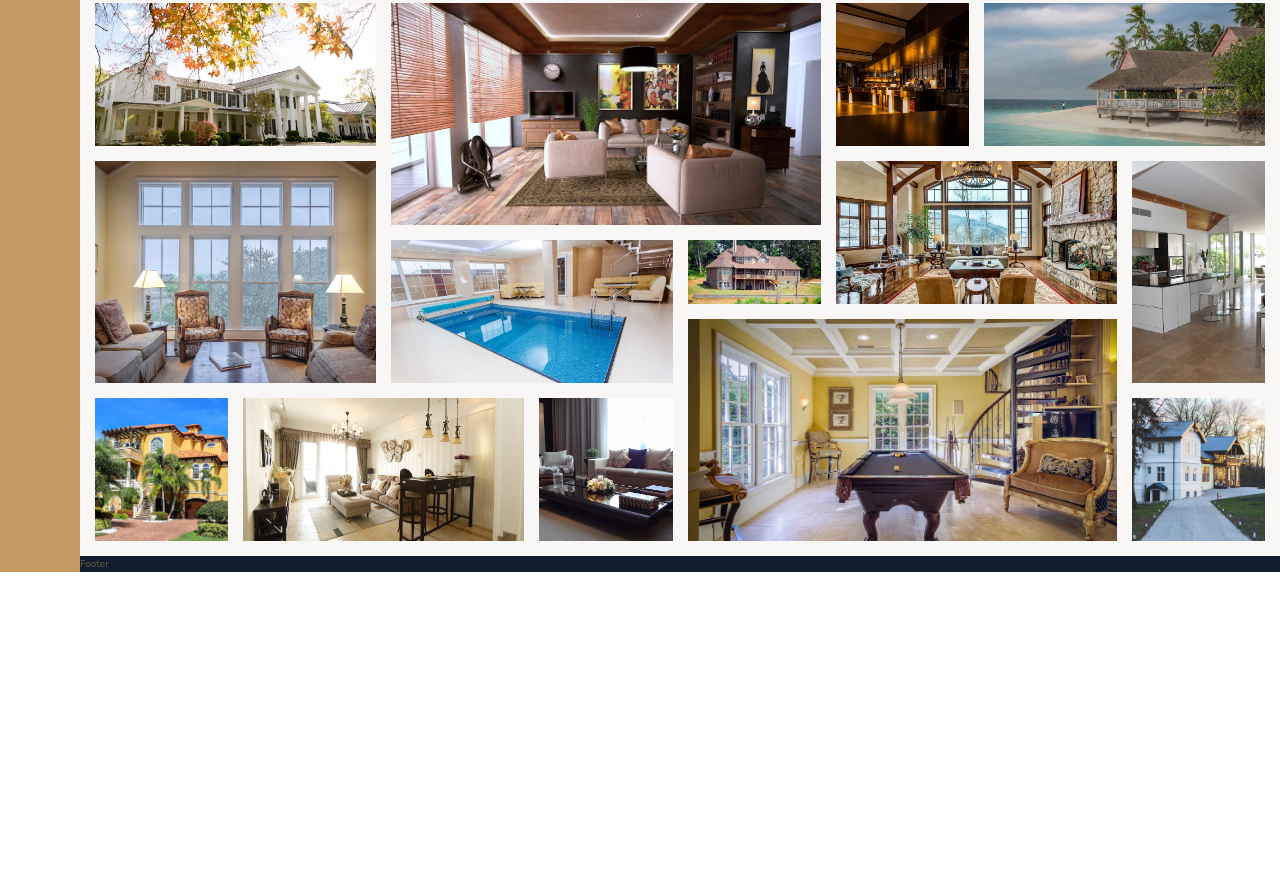
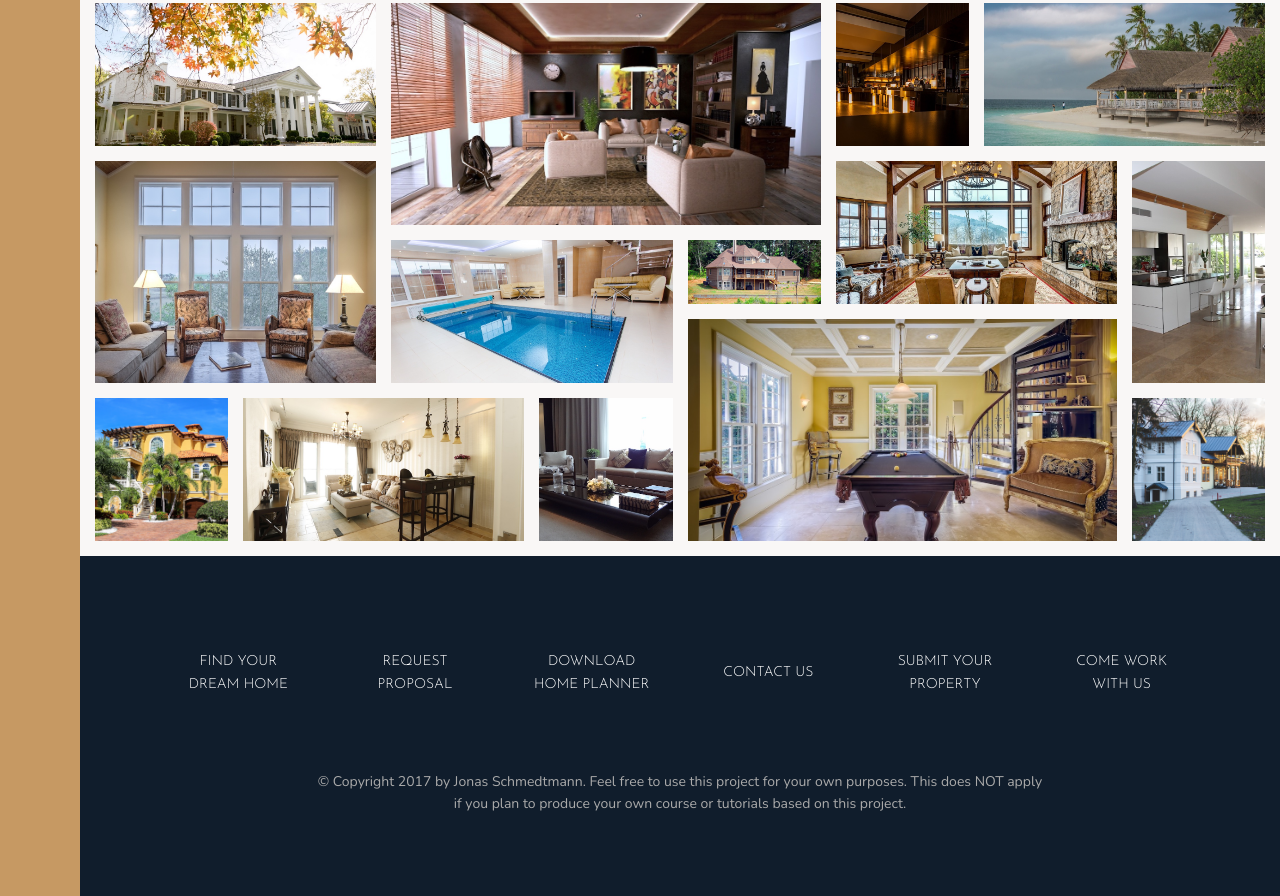
Before and after one commit to Chewie063/nexters-project, a website: page index.html in a window 1280 px wide. Shown: the part 3100-3996 px from the top of the page. Before the commit the page ends 3672 px from the top, so only its background shows below. Drawn offline with nearby package versions, Linux system fonts and the light colour scheme.

Commit message:
Completed the footer section

```diff
--- a/index.html
+++ b/index.html
@@ -360,7 +360,17 @@
         </section>
 
         <footer class="footer">
-            Footer
+            <ul class="nav">
+                <li class="nav__item"><a href="#" class="nav__link">Find your dream home</a></li>
+                <li class="nav__item"><a href="#" class="nav__link">Request proposal</a></li>
+                <li class="nav__item"><a href="#" class="nav__link">Download home planner</a></li>
+                <li class="nav__item"><a href="#" class="nav__link">Contact Us</a></li>
+                <li class="nav__item"><a href="#" class="nav__link">Submit your property</a></li>
+                <li class="nav__item"><a href="#" class="nav__link">Come work with us</a></li>
+            </ul>
+            <p class="copyright">
+                &copy; Copyright 2017 by Jonas Schmedtmann. Feel free to use this project for your own purposes. This does NOT apply if you plan to produce your own course or tutorials based on this project.
+            </p>
         </footer>
     </body>
 </html>
--- a/sass/_footer.scss
+++ b/sass/_footer.scss
@@ -1,4 +1,43 @@
 .footer {
     background-color: $color-secondary;
     grid-column: full-start / full-end;
+    padding: 8rem;
 }
+
+.nav {
+    list-style: none;
+
+    display: grid;
+    grid-template-columns: repeat(auto-fit, minmax(15rem, 1fr));
+    grid-gap: 2rem;
+    align-items: center;
+
+    &__link:link,
+    &__link:visited {
+        font-size: 1.4rem;
+        color: #FFF;
+        text-decoration: none;
+        font-family: $font-display;
+        text-transform: uppercase;
+        text-align: center;
+        padding: 1.5rem;
+        display: block;
+        transition: all .2s;
+    }
+
+    &__link:hover,
+    &__link:active {
+        background-color: rgba(#FFF, .05);
+        transform: translateY(-3px);
+    }
+}
+
+.copyright {
+    font-size: 1.4rem;
+    color: $color-grey-light-2;
+    text-align: center;
+    margin-top: 6rem;
+    margin-left: auto;
+    margin-right: auto;
+    width: 70%;
+}
```
Also changed, not shown: css/style.css.
